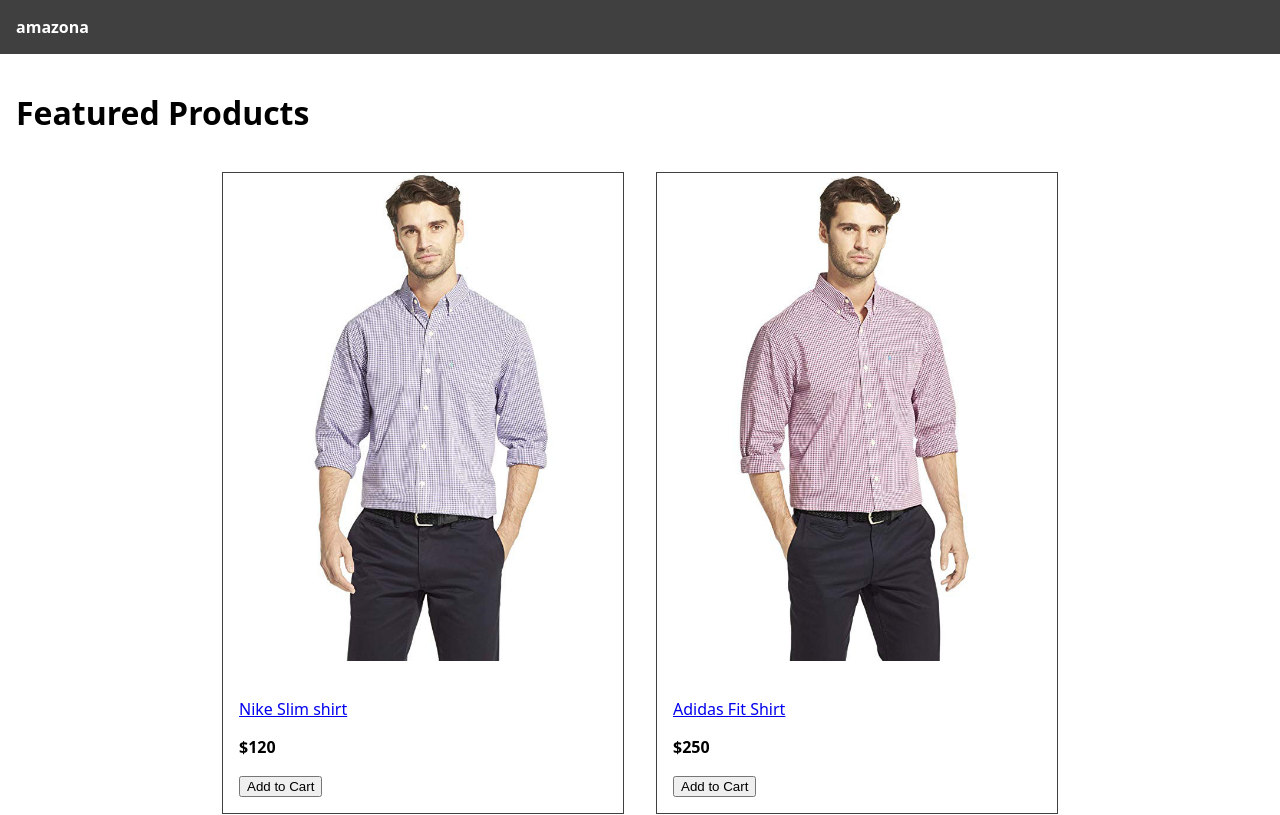
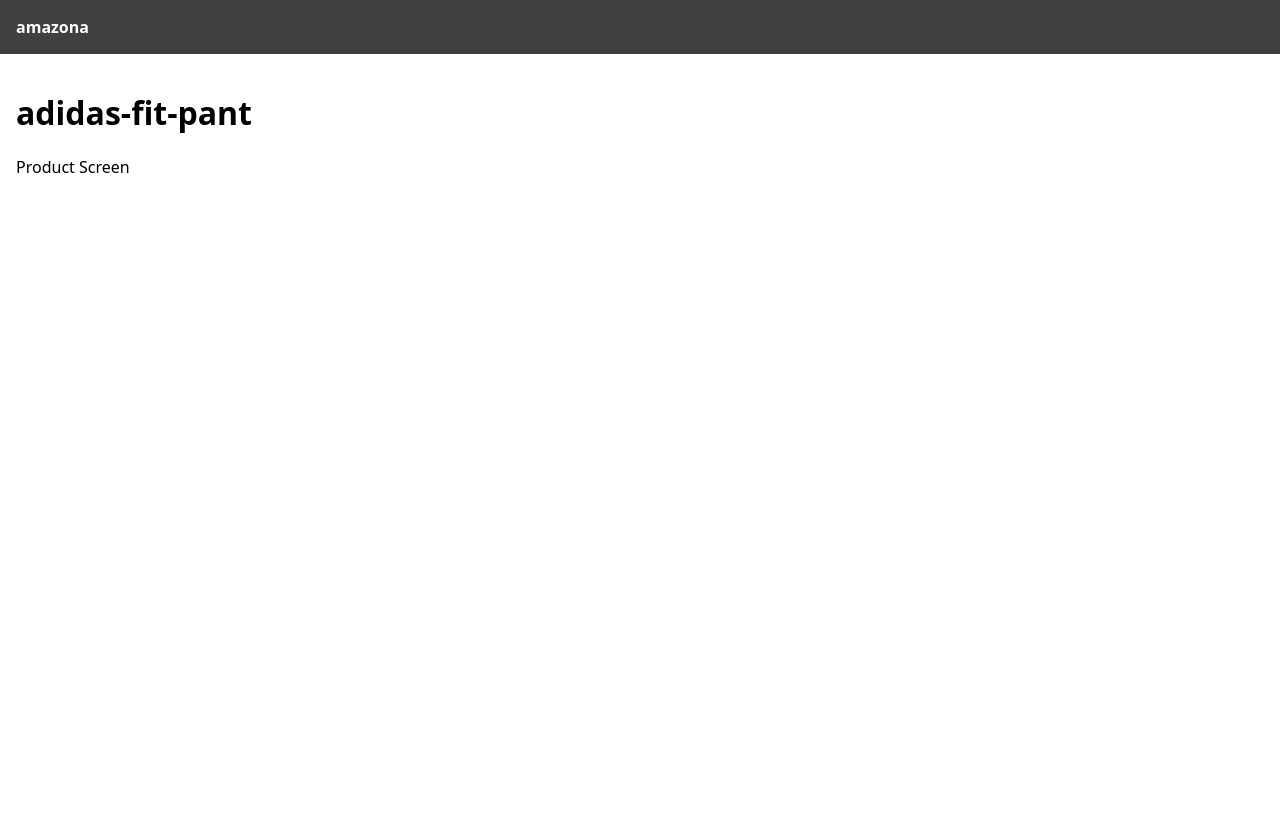
Before and after one commit to Vakipandi/AMAZONACOPY, a React (Vite) app in the folder frontend/: page /product/adidas-fit-pant in a window 1280 px wide. Shown: the top 815 px of the page. Built offline with nearby package versions, Linux system fonts and the light colour scheme.

Commit message:
add_routing

```diff
--- a/frontend/package.json
+++ b/frontend/package.json
@@ -11,7 +11,8 @@
   },
   "dependencies": {
     "react": "^18.2.0",
-    "react-dom": "^18.2.0"
+    "react-dom": "^18.2.0",
+    "react-router-dom": "^6.15.0"
   },
   "devDependencies": {
     "@types/react": "^18.2.15",
--- a/frontend/src/App.jsx
+++ b/frontend/src/App.jsx
@@ -1,34 +1,23 @@
-import data from './data';
+import { BrowserRouter, Routes, Route, Link } from 'react-router-dom';
+import HomeScreen from './screens/HomeScreen';
+import ProductScreen from './screens/ProductScreen';
 
 function App() {
   return (
     <>
+      <BrowserRouter>
         <div>
           <header>
-          <a href="/">amazona</a>
+            <Link to="/">amazona</Link>
           </header>
           <main>
-          <h1>Featured Products</h1>
-          <div className="products">
-            {data.products.map((product) => (
-              <div className="product" key={product.slug}>
-                <a href={`/product/${product.slug}`}>
-                  <img src={product.image} alt={product.name} />
-                </a>
-                <div className="product-info">
-                  <a href={`/product/${product.slug}`}>
-                    <p>{product.name}</p>
-                  </a>
-                  <p>
-                    <strong>${product.price}</strong>
-                  </p>
-                  <button>Add to Cart</button>
-                </div>
-              </div>
-            ))}
-          </div>
+            <Routes>
+              <Route path="/" element={<HomeScreen />} />
+              <Route path="/product/:slug" element={<ProductScreen />} />
+            </Routes>
           </main>
         </div>
+      </BrowserRouter>
     </>
   );
 }
--- /dev/null
+++ b/frontend/src/screens/HomeScreen.jsx
@@ -0,0 +1,30 @@
+import data from "../data"
+import {Link} from "react-router-dom"
+
+function HomeScreen() {
+  return (
+    <div>
+        <h1>Featured Products</h1>
+            <div className="products">
+              {data.products.map((product) => (
+                <div className="product" key={product.slug}>
+                  <Link to={`/product/${product.slug}`}>
+                    <img src={product.image} alt={product.name} />
+                  </Link>
+                  <div className="product-info">
+                    <Link to={`/product/${product.slug}`}>
+                      <p>{product.name}</p>
+                    </Link>
+                    <p>
+                      <strong>${product.price}</strong>
+                    </p>
+                    <button>Add to Cart</button>
+                  </div>
+                </div>
+              ))}
+            </div>
+    </div>
+  )
+}
+
+export default HomeScreen
--- /dev/null
+++ b/frontend/src/screens/ProductScreen.jsx
@@ -0,0 +1,14 @@
+import { useParams } from 'react-router-dom';
+
+function ProductScreen() {
+  const params = useParams();
+  const { slug } = params;
+  return (
+    <div>
+      <h1>{slug}</h1>
+      <p>Product Screen</p>
+    </div>
+  );
+}
+
+export default ProductScreen;
```
Also changed, not shown: 2 other files (tests, documents, lock files or other folders). Lines whose indentation alone changed are shown as unchanged.
